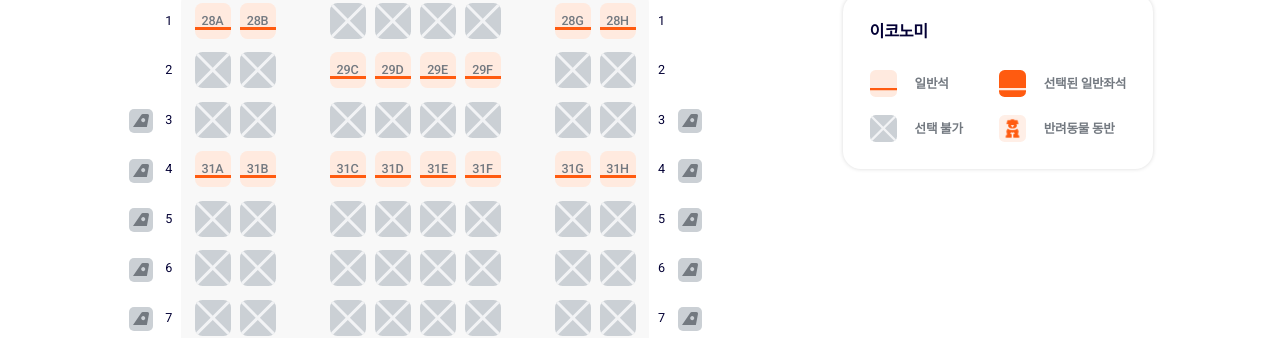
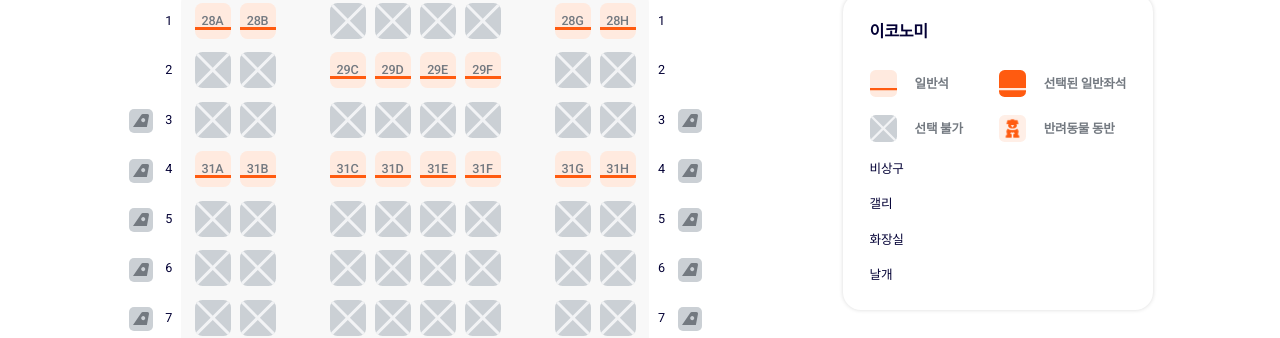
Before and after one commit to FRONTENDSCHOOLPLUS2/trifly, a Next.js app: page /order/seat-map in a window 1280 px wide. Shown: the part 179-517 px from the top of the page. Built offline with nearby package versions, Linux system fonts and the light colour scheme; no server answers; what recoil-persist would draw is missing.

Commit message:
🚧 cont: div box class 추가

```diff
--- a/src/app/(primary)/order/seat-map/page.tsx
+++ b/src/app/(primary)/order/seat-map/page.tsx
@@ -11,6 +11,7 @@ const Page = () => {
       <div className="seat-select-right-box">
         <div className="seat-map-guid">
           <h3>이코노미</h3>
+          <div className="icon-box">
             <div className="seat-title-flex">
               <div className="seat-title-box">
                 <div className="seat-title">
@@ -64,6 +65,60 @@ const Page = () => {
                 </div>
               </div>
             </div>
+            <p className="line" />
+            <div className="facility-box-flex">
+              <div className="facility-box">
+                <div className="facility">
+                  <Image
+                    src="/img/icon-seat-exit.svg"
+                    alt="비상구"
+                    className="facility-icon"
+                    sizes="100%"
+                    width={0}
+                    height={0}
+                  />
+                  <p>비상구</p>
+                </div>
+
+                <div className="facility">
+                  <Image
+                    src="/img/icon-seat-galley.svg"
+                    alt="갤리"
+                    className="facility-icon"
+                    sizes="100%"
+                    width={0}
+                    height={0}
+                  />
+                  <p>갤리</p>
+                </div>
+              </div>
+              <div className="facility-box">
+                <div className="facility">
+                  <Image
+                    src="/img/icon-seat-toilet.svg"
+                    alt="화장실"
+                    className="facility-icon"
+                    sizes="100%"
+                    width={0}
+                    height={0}
+                  />
+                  <p>화장실</p>
+                </div>
+
+                <div className="facility">
+                  <Image
+                    src="/img/icon-seat-wing.svg"
+                    alt="날개"
+                    className="facility-icon"
+                    sizes="100%"
+                    width={0}
+                    height={0}
+                  />
+                  <p>날개</p>
+                </div>
+              </div>
+            </div>
+          </div>
         </div>
       </div>
     </div>
```
Lines whose indentation alone changed are shown as unchanged.
